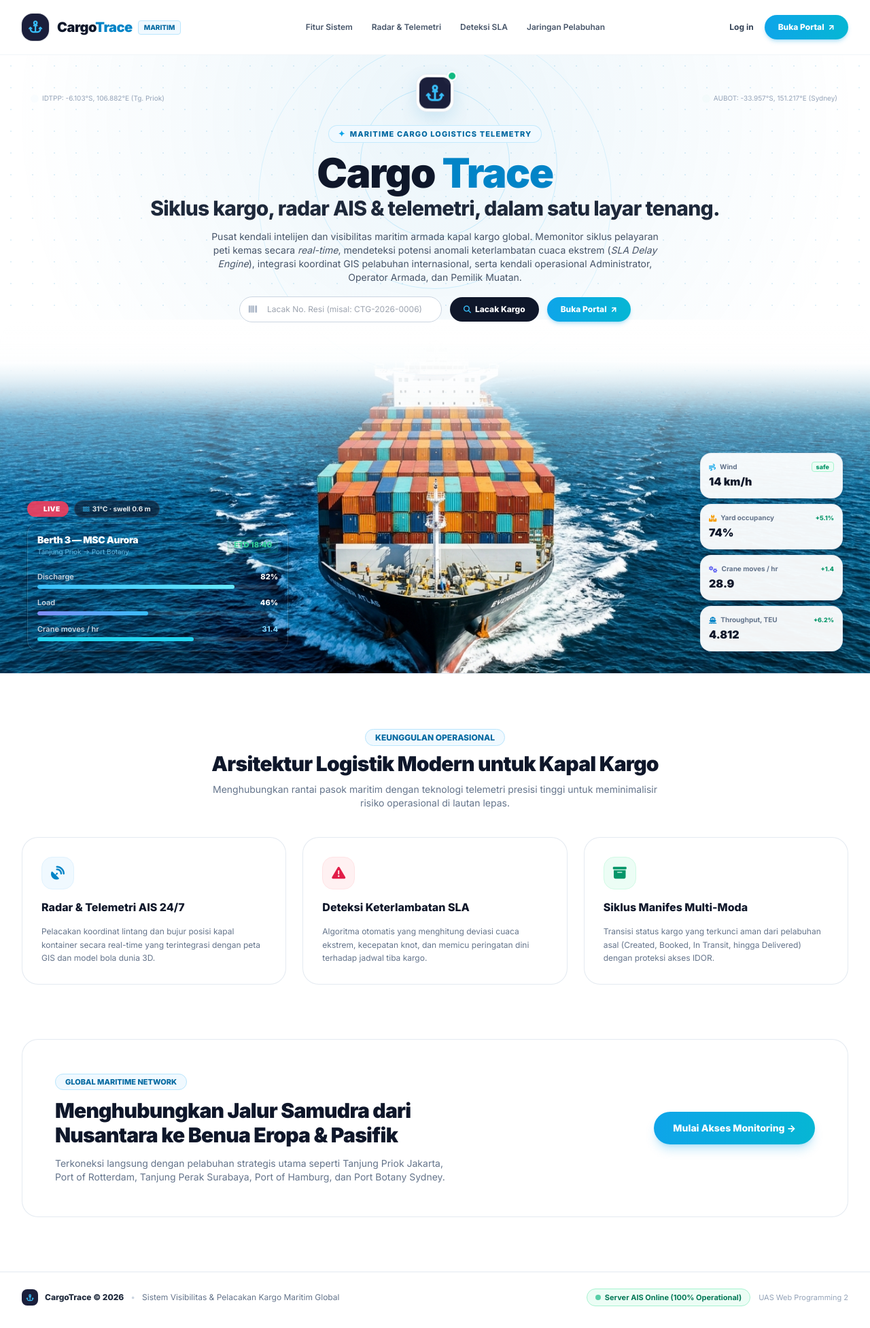
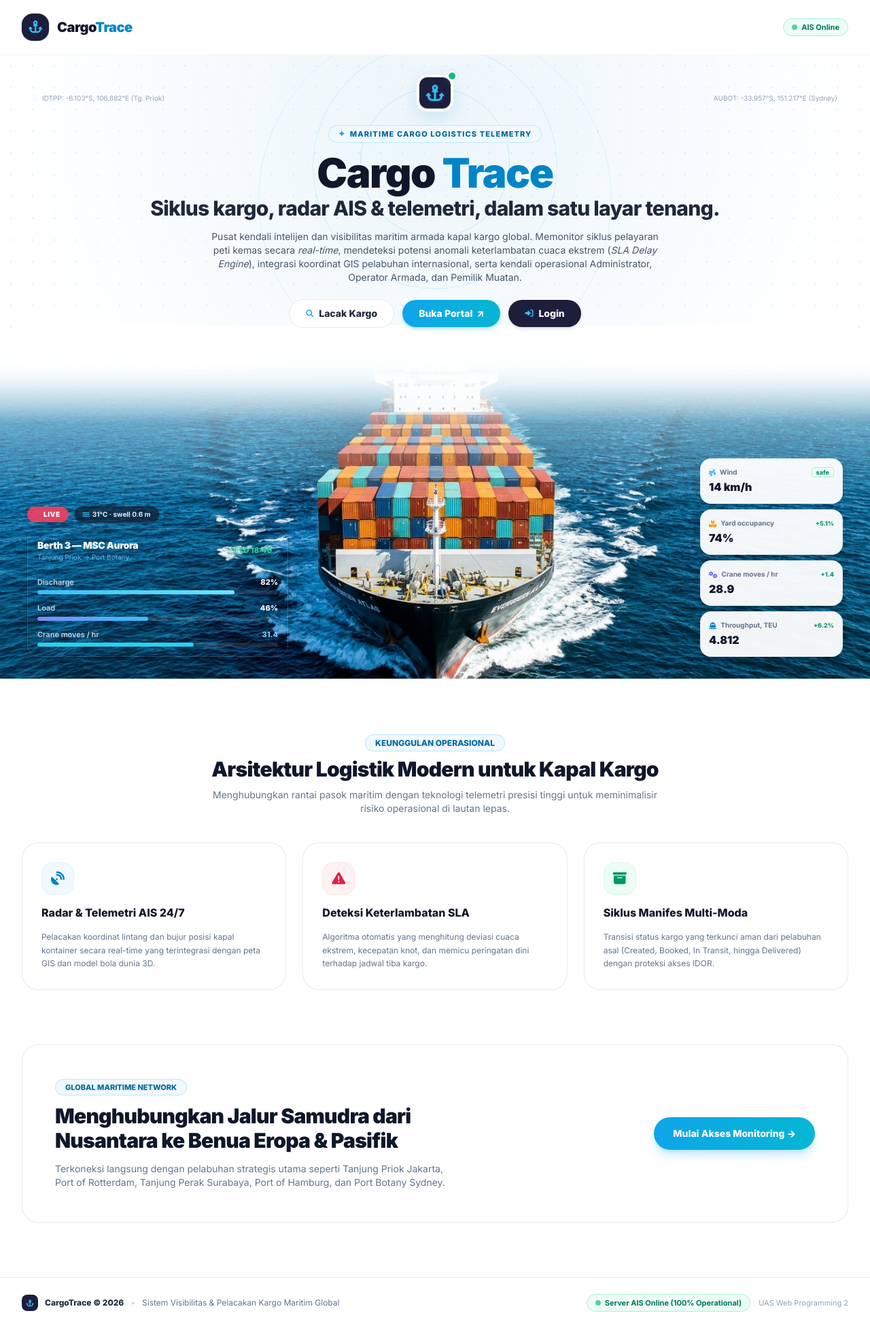
Before and after one commit to zahralsm/CargoTrace, a Laravel app: page / in a window 1280 px wide. Shown: the whole page at 68% size. Before the commit the page ends 1921 px from the top, so only its background shows below. Run offline with Laravel 12, Linux system fonts and the light colour scheme; some libraries are stand-ins or nearby versions.

Commit message:
merapikan header welcome

```diff
--- a/resources/views/welcome.blade.php
+++ b/resources/views/welcome.blade.php
@@ -159,35 +159,20 @@
         <header class="sticky top-0 inset-x-0 z-40 bg-white/85 backdrop-blur-xl border-b border-slate-100 transition-all">
             <div class="max-w-7xl mx-auto px-4 sm:px-6 lg:px-8 h-16 sm:h-20 flex items-center justify-between">
 
-                {{-- Sisi Kiri: Logo Utama & Nama CargoTrace --}}
+                {{-- Sisi Kiri: Logo Utama & Nama CargoTrace (Tanpa Kata MARITIM) --}}
                 <div class="flex items-center gap-3">
                     <div class="w-9 h-9 sm:w-10 sm:h-10 rounded-2xl bg-[#1b1f3b] text-sky-400 flex items-center justify-center text-base sm:text-lg font-bold shadow-sm ring-1 ring-slate-900/10">
                         <i class="fa-solid fa-anchor"></i>
                     </div>
-                    <div class="flex items-center gap-2">
-                        <span class="text-lg sm:text-xl font-black tracking-tight text-slate-900">Cargo<span class="text-sky-600">Trace</span></span>
-                        <span class="hidden sm:inline-block px-2 py-0.5 rounded text-[10px] font-extrabold bg-sky-50 text-sky-700 border border-sky-200">MARITIM</span>
-                    </div>
+                    <span class="text-lg sm:text-xl font-black tracking-tight text-slate-900">Cargo<span class="text-sky-600">Trace</span></span>
                 </div>
 
-                {{-- Sisi Tengah: Menu Navigasi Bersih & Sederhana --}}
-                <nav class="hidden md:flex items-center gap-7 text-xs font-semibold text-slate-600">
-                    <a href="#fitur-section" class="hover:text-sky-600 transition">Fitur Sistem</a>
-                    <a href="#fitur-section" class="hover:text-sky-600 transition">Radar & Telemetri</a>
-                    <a href="#fitur-section" class="hover:text-sky-600 transition">Deteksi SLA</a>
-                    <a href="#jaringan-section" class="hover:text-sky-600 transition">Jaringan Pelabuhan</a>
-                </nav>
-
-                {{-- Sisi Kanan: Tombol Masuk & CTA Pill Bercahaya --}}
-                <div class="flex items-center gap-3 sm:gap-4">
-                    <button @click="showLoginModal = true" class="text-xs font-bold text-slate-700 hover:text-sky-600 transition cursor-pointer">
-                        Log in
-                    </button>
-
-                    <button @click="showLoginModal = true" class="px-4 sm:px-5 py-2 sm:py-2.5 rounded-full bg-gradient-to-r from-sky-500 to-cyan-500 hover:from-sky-600 hover:to-cyan-600 text-white font-extrabold text-xs shadow-md shadow-sky-500/25 hover:shadow-sky-500/40 transition-all duration-200 transform hover:-translate-y-0.5 flex items-center gap-1.5 cursor-pointer">
-                        <span>Buka Portal</span>
-                        <span class="text-xs">↗</span>
-                    </button>
+                {{-- Sisi Kanan: Status Indikator Bersih (Tanpa Menu & Tanpa Tombol Login/Buka Portal di Atas) --}}
+                <div class="flex items-center gap-3">
+                    <span class="inline-flex items-center gap-1.5 px-3 py-1 rounded-full text-[11px] font-bold bg-emerald-50 text-emerald-700 border border-emerald-200">
+                        <span class="w-2 h-2 rounded-full bg-emerald-500 animate-pulse"></span>
+                        <span class="hidden sm:inline">AIS Online</span>
+                    </span>
                 </div>
 
             </div>
@@ -250,33 +235,28 @@
                     Pusat kendali intelijen dan visibilitas maritim armada kapal kargo global. Memonitor siklus pelayaran peti kemas secara <em>real-time</em>, mendeteksi potensi anomali keterlambatan cuaca ekstrem (<em>SLA Delay Engine</em>), integrasi koordinat GIS pelabuhan internasional, serta kendali operasional Administrator, Operator Armada, dan Pemilik Muatan.
                 </p>
 
-                {{-- FORM PELACAKAN RESI CEPAT & TOMBOL AKSI TERPADU --}}
-                <div class="pt-1 pb-3 flex flex-col sm:flex-row items-center justify-center gap-3 max-w-xl mx-auto animate-fade-up-5">
+                {{-- BAR AKSI: LACAK KARGO, BUKA PORTAL & BAR LOGIN --}}
+                <div class="pt-2 pb-3 flex flex-wrap items-center justify-center gap-3 max-w-xl mx-auto animate-fade-up-5">
 
-                    {{-- Input Cepat Resi Kargo --}}
-                    <div class="relative w-full sm:w-auto flex-1">
-                        <span class="absolute inset-y-0 left-0 pl-3.5 flex items-center pointer-events-none text-slate-400">
-                            <i class="fa-solid fa-barcode text-xs"></i>
-                        </span>
-                        <input type="text"
-                               x-model="quickSearchResi"
-                               placeholder="Lacak No. Resi (misal: CTG-2026-0006)"
-                               @keydown.enter="handleQuickTrack"
-                               class="w-full pl-10 pr-4 py-2.5 rounded-full text-xs border border-slate-300 focus:border-sky-500 focus:ring-2 focus:ring-sky-500/20 bg-white shadow-xs transition" />
-                    </div>
+                    {{-- 1. Tombol Lacak Kargo --}}
+                    <a href="#fitur-section"
+                       class="px-6 py-2.5 rounded-full bg-white hover:bg-slate-50 text-slate-800 font-extrabold text-xs sm:text-sm border border-slate-200 shadow-xs hover:border-sky-300 transition-all flex items-center gap-2 cursor-pointer">
+                        <i class="fa-solid fa-magnifying-glass text-[11px] text-sky-500"></i>
+                        <span>Lacak Kargo</span>
+                    </a>
 
-                    {{-- Tombol Lacak Resi --}}
-                    <button @click="handleQuickTrack"
-                            class="w-full sm:w-auto px-5 py-2.5 rounded-full bg-slate-900 hover:bg-slate-800 text-white font-extrabold text-xs shadow-xs transition flex items-center justify-center gap-1.5 cursor-pointer">
-                        <i class="fa-solid fa-magnifying-glass text-[11px] text-sky-400"></i>
-                        <span>Lacak Kargo</span>
+                    {{-- 2. Tombol Buka Portal --}}
+                    <button @click="showLoginModal = true"
+                            class="px-6 py-2.5 rounded-full bg-gradient-to-r from-sky-500 to-cyan-500 hover:from-sky-600 hover:to-cyan-600 text-white font-extrabold text-xs sm:text-sm shadow-md shadow-sky-500/25 hover:shadow-sky-500/40 transition-all duration-200 transform hover:-translate-y-0.5 flex items-center justify-center gap-1.5 cursor-pointer">
+                        <span>Buka Portal</span>
+                        <span>↗</span>
                     </button>
 
-                    {{-- Tombol Masuk Portal --}}
+                    {{-- 3. Bar / Tombol Login di Sampingnya --}}
                     <button @click="showLoginModal = true"
-                            class="w-full sm:w-auto px-5 py-2.5 rounded-full bg-gradient-to-r from-sky-500 to-cyan-500 hover:from-sky-600 hover:to-cyan-600 text-white font-extrabold text-xs shadow-md shadow-sky-500/25 hover:shadow-sky-500/40 transition-all duration-200 transform hover:-translate-y-0.5 flex items-center justify-center gap-1.5 cursor-pointer">
-                        <span>Buka Portal</span>
-                        <span>↗</span>
+                            class="px-6 py-2.5 rounded-full bg-[#1b1f3b] hover:bg-slate-800 text-white font-extrabold text-xs sm:text-sm shadow-md hover:shadow-sky-500/20 transition-all duration-200 transform hover:-translate-y-0.5 flex items-center justify-center gap-2 cursor-pointer">
+                        <i class="fa-solid fa-right-to-bracket text-xs text-sky-400"></i>
+                        <span>Login</span>
                     </button>
                 </div>
 
```
